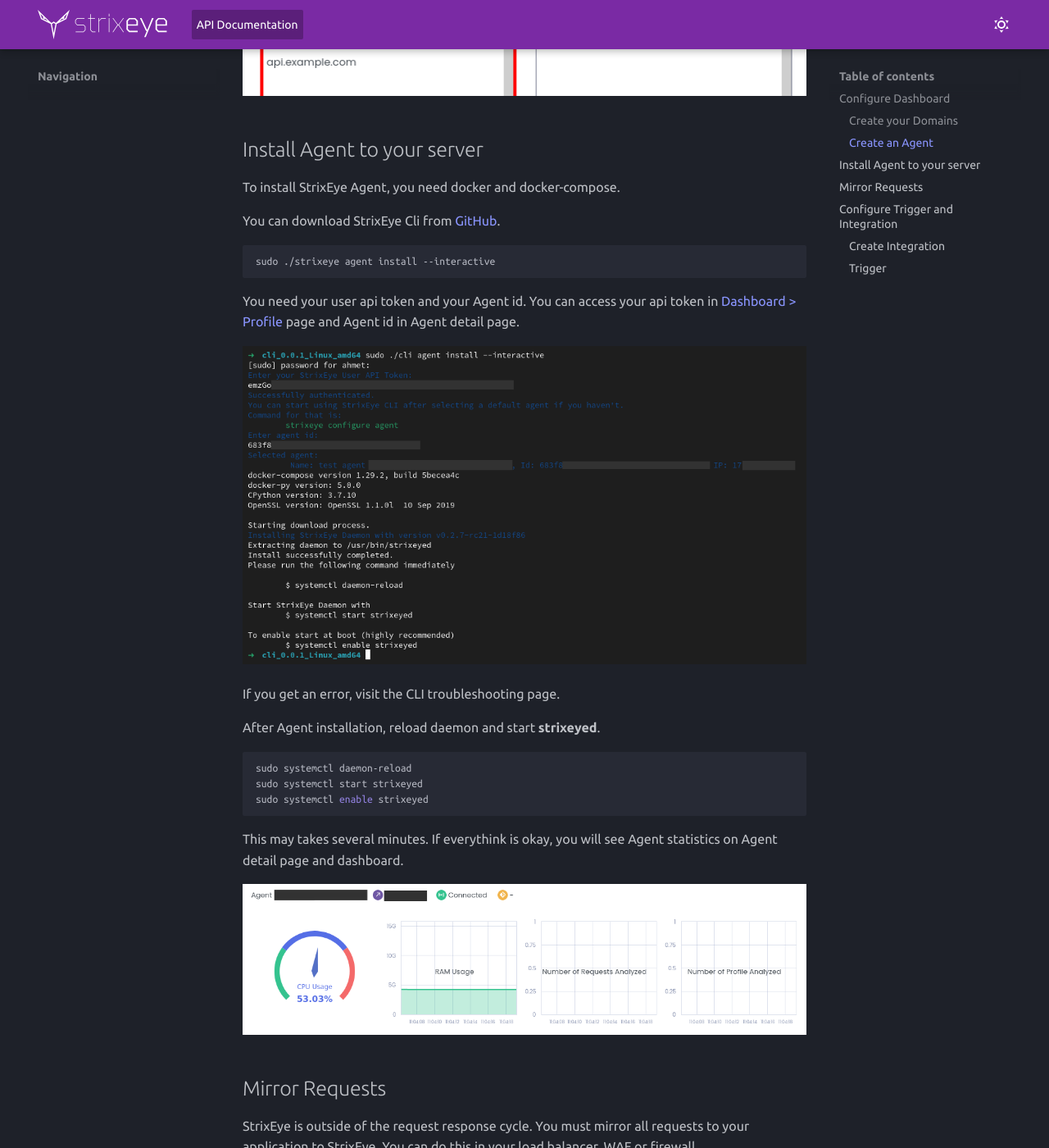
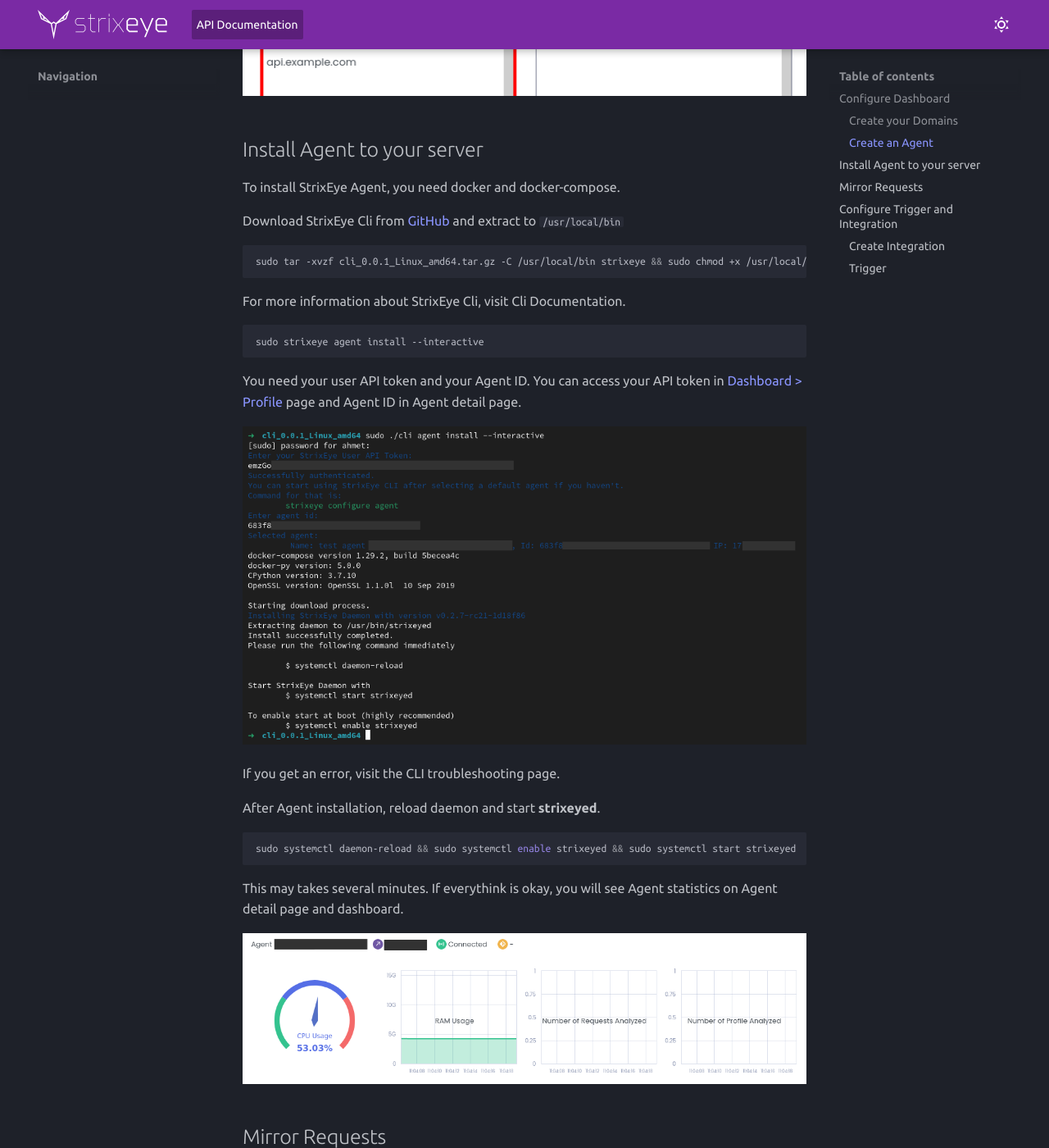
Before and after one commit to strixeyecom/strixeyecom.github.io, an MkDocs documentation site: the page built from docs/installation.md, in a window 1280 px wide and 1400 px high, scrolled down 1548 px. Shown: the whole window at 82% size. Built offline with MkDocs 1.6.1 and Material for MkDocs 9.7.7, drawn with Linux system fonts in a browser that asks for light colours.

Commit message:
add tarball extract command

````diff
--- a/docs/installation.md
+++ b/docs/installation.md
@@ -28,24 +28,28 @@
 
 To install StrixEye Agent, you need docker and docker-compose.
 
-You can download StrixEye Cli from [GitHub](https://github.com/strixeyecom/cli/releases).
+Download StrixEye Cli from [GitHub](https://github.com/strixeyecom/cli/releases) and extract to ``/usr/local/bin``
 
 ```bash
-sudo ./strixeye agent install --interactive
+sudo tar -xvzf cli_0.0.1_Linux_amd64.tar.gz -C /usr/local/bin strixeye && sudo chmod +x /usr/local/bin/strixeye
 ```
 
-You need your user api token and your Agent id. You can access your api token in [Dashboard > Profile](https://dashboard.usestrix.com/settings/profile) page and Agent id in Agent detail page.
+For more information about StrixEye Cli, visit Cli Documentation.
+
+```bash
+sudo strixeye agent install --interactive
+```
+
+You need your user API token and your Agent ID. You can access your API token in [Dashboard > Profile](https://dashboard.usestrix.com/settings/profile) page and Agent ID in Agent detail page.
 
 ![agent installation](assets/images/agent_install.png)
 
 If you get an error, visit the CLI troubleshooting page.
 
+After Agent installation, reload daemon and start **strixeyed**.
 
-After Agent installation, reload daemon and start **strixeyed**.
 ```bash
-sudo systemctl daemon-reload
-sudo systemctl start strixeyed
-sudo systemctl enable strixeyed
+sudo systemctl daemon-reload && sudo systemctl enable strixeyed && sudo systemctl start strixeyed
 ```
 
 This may takes several minutes. If everythink is okay, you will see Agent statistics on Agent detail page and dashboard.
````
